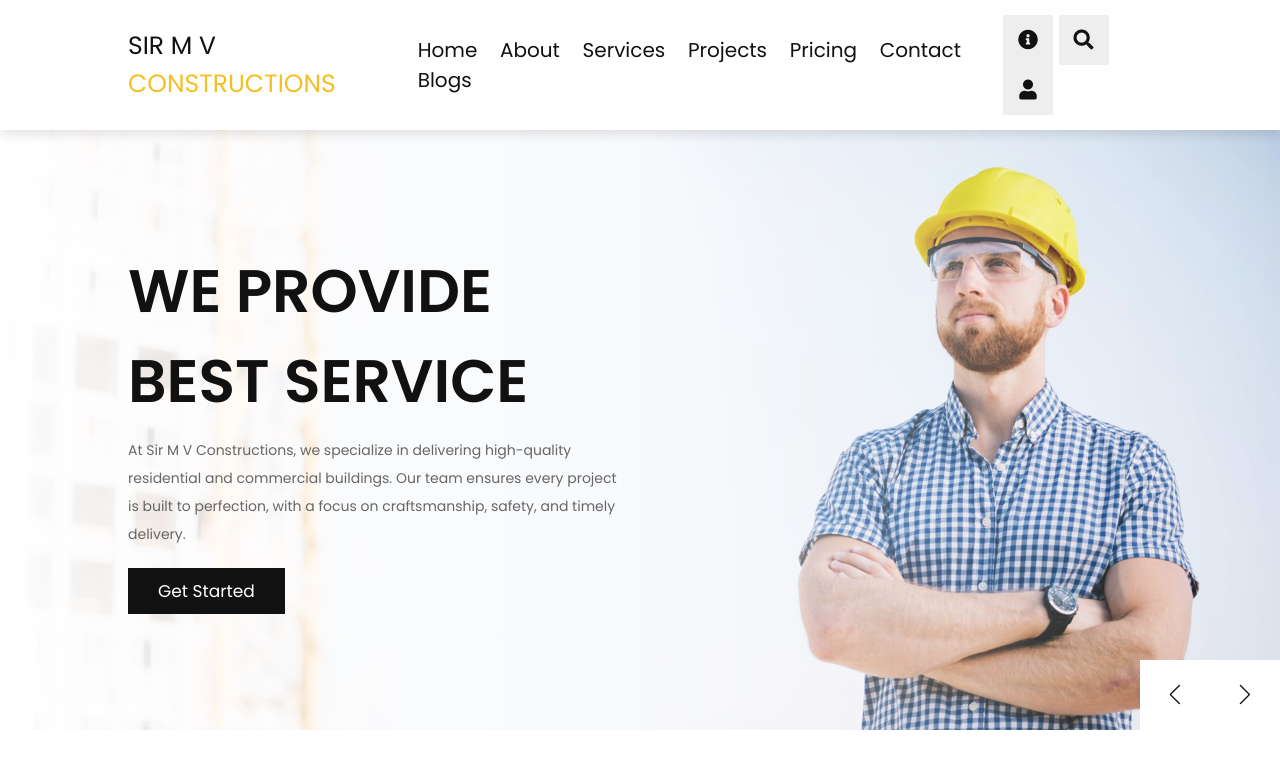
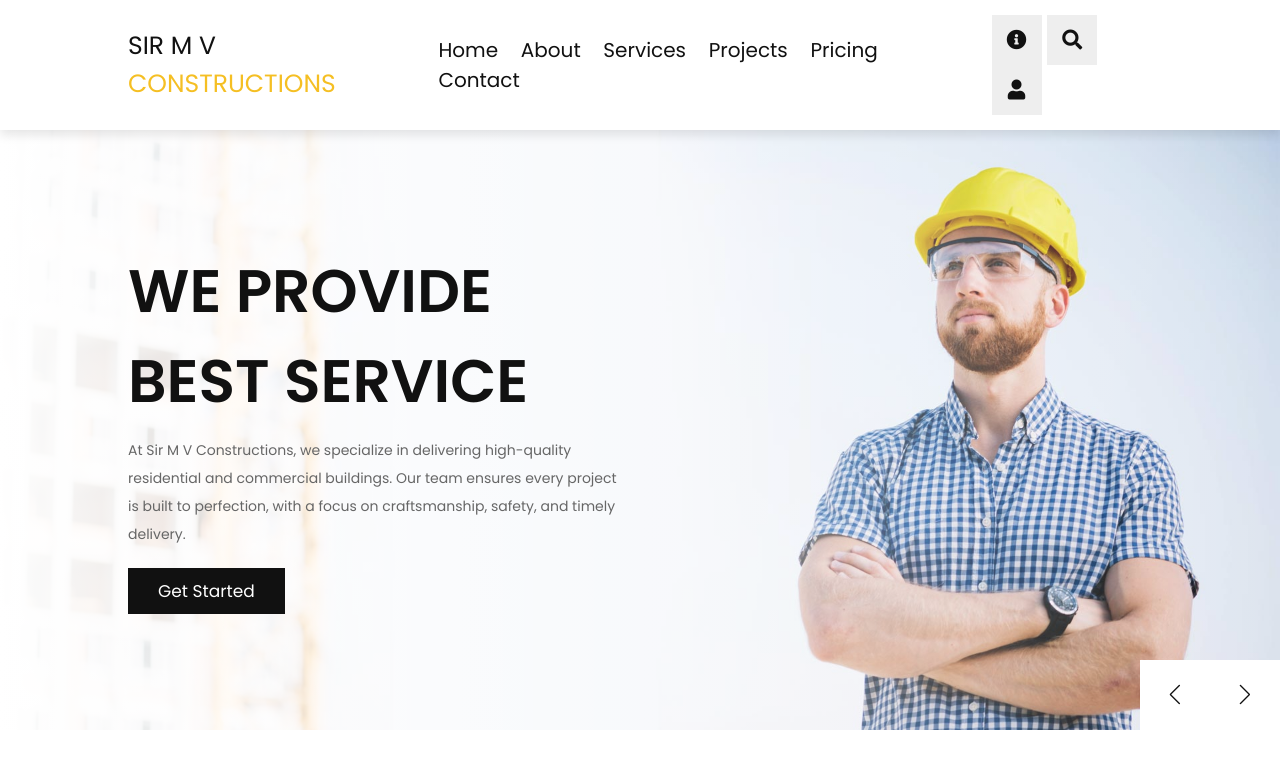
Before and after one commit to SIR-M-V-CONSTRUCTIONS/SIR-M-V-CONSTRUCTIONS.github.io, a plain HTML site: page index.html in a window 1280 px wide. Shown: the top 777 px of the page. Drawn offline with nearby package versions, Linux system fonts and the light colour scheme; some packages are replaced by stand-ins of ours; a script that the page names is missing.

Commit message:
removed blogs section as of now

```diff
--- a/index.html
+++ b/index.html
@@ -35,7 +35,7 @@
          <a href="#projects">projects</a>
          <a href="#pricing">pricing</a>
          <a href="#contact">contact</a>
-         <a href="#blogs">blogs</a>
+         <!--a href="#blogs">blogs</a-->
       </nav>
 
       <div class="icons">
```
